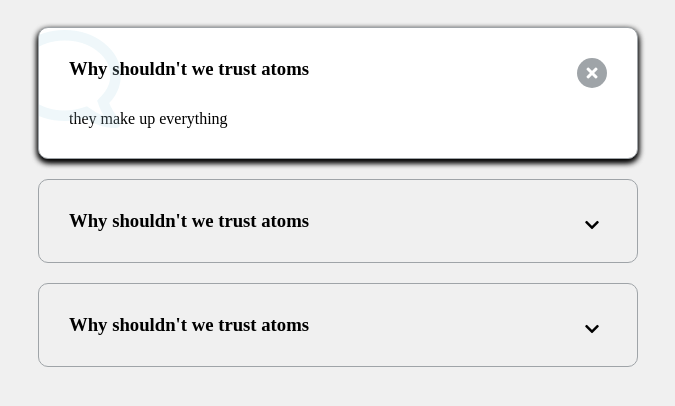
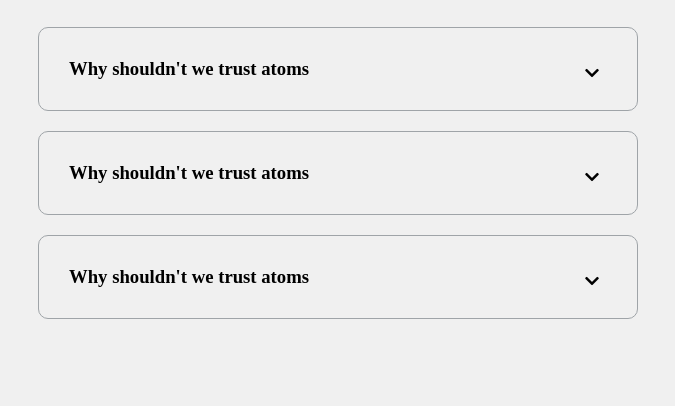
Before and after one commit to hefamba/faqCards, a plain HTML site: page index.html in a window 1280 px wide. Shown: the part 90-496 px from the top of the page, without its empty margins (302-977 px from the left). Drawn offline with Linux system fonts and the light colour scheme.

Commit message:
added toggle mode and completed

```diff
--- a/index.html
+++ b/index.html
@@ -15,7 +15,7 @@
 	<body>
 		<h1>FREQUENTLY ASKED QUESTIONS</h1>
 		<div class="faq-container">
-			<div class="faq active">
+			<div class="faq">
 				<h3 class="faq-title">Why shouldn't we trust atoms</h3>
 
 				<p class="faq-text">they make up everything</p>
--- a/script.js
+++ b/script.js
@@ -0,0 +1,8 @@
+const toggleBtn = document.querySelectorAll('.faq-toggle');
+
+
+toggleBtn.forEach(e => {
+    e.addEventListener('click', () => {
+        e.parentNode.classList.toggle('active');
+    });
+});
```
